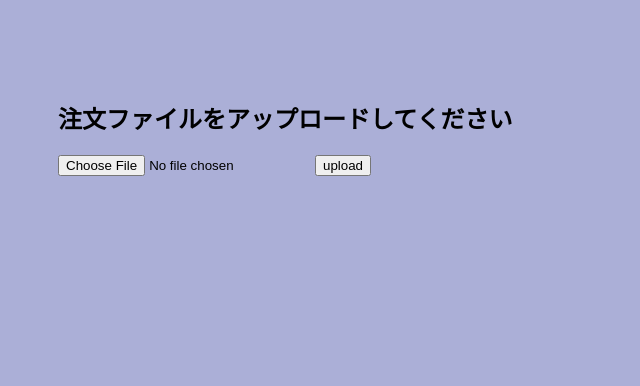
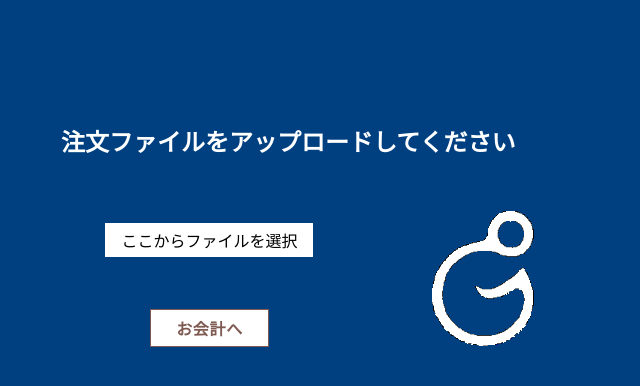
Before and after one commit to osakabe-shigeko/order_app, a Flask app: page / in a window 1280 px wide. Shown: the top 386 px of the page, without its empty margins (0-640 px from the left). Run offline with Flask 2, Linux system fonts and the light colour scheme.

Commit message:
2nd commmit

```diff
--- a/app.py
+++ b/app.py
@@ -22,6 +22,8 @@ import sqlite3
 import numpy as np
 import os
 
+from torchvision.models import resnet18
+
 #OCR実行関数
 #cv2.resize()にて拡大(Bicubic補間にて4倍に拡大)後、OCR実行するサンプル
 #def img_to_text(img):
@@ -31,10 +33,12 @@ import os
 #    result = result.replace('\x0c', '')
 #    return result
 
-#MNIST分類
-# データセットの変換を定義
+# Resnet18に合わせた前処理を追加
 transform = transforms.Compose([
-  transforms.ToTensor()
+    transforms.Resize(256),
+    transforms.CenterCrop(224),
+    transforms.ToTensor(),
+    transforms.Normalize(mean=[0.485, 0.456, 0.406], std=[0.229, 0.224, 0.225]),
 ])
 
 class Net(pl.LightningModule):
@@ -42,24 +46,21 @@ class Net(pl.LightningModule):
     def __init__(self):
         super().__init__()
 
-        self.conv = nn.Conv2d(in_channels=1, out_channels=3, kernel_size=3, padding=1)
-        self.bn = nn.BatchNorm2d(3)
-        self.fc = nn.Linear(588, 10)
+        self.feature = resnet18(pretrained=True)
+        self.fc = nn.Linear(1000, 10)
 
     def forward(self, x):
-        h = self.conv(x)
-        h = F.relu(h)
-        h = self.bn(h)
-        h = F.max_pool2d(h, kernel_size=2, stride=2)
-        h = h.view(-1, 588)
+        h = self.feature(x)
         h = self.fc(h)
         return h
 
 net = Net().cpu().eval()
 # 重みの読み込み
-net.load_state_dict(torch.load('mnist.pt', map_location=torch.device('cpu')))
-def mnist(img_tensor):
-    y = net(img_tensor)
+net.load_state_dict(torch.load('id_no.pt', map_location=torch.device('cpu')))
+def mnist(img):
+    img = transform(img)
+    img =img.unsqueeze(0) # 1次元増やす
+    y = net(img)
     y = F.softmax(y, dim=1)
     y = torch.argmax(y)
     y = y.item()
@@ -68,15 +69,15 @@ def mnist(img_tensor):
 # オーダーリストを作る
 def my_order(file_full_path):
     img = cv2.imread(file_full_path)
-
+    #template画像("個数")の座標抽出
     # テンプレート画像を読み込み、グレースケールに変換
     template = cv2.imread('template.png', 0)
     # 入力画像が3次元以上の場合は2次元に変換
-    #if len(img.shape) > 2:
-    gray_img = cv2.cvtColor(img, cv2.COLOR_BGR2GRAY)
+    if len(img.shape) > 2:
+        img_gray = cv2.cvtColor(img, cv2.COLOR_BGR2GRAY)
 
     # テンプレートマッチングを実行
-    temp_result = cv2.matchTemplate(gray_img, template, cv2.TM_CCOEFF_NORMED)
+    temp_result = cv2.matchTemplate(img_gray, template, cv2.TM_CCOEFF_NORMED)
 
     # 一致マップから最もマッチした箇所の座標を取得
     min_val, max_val, min_loc, max_loc = cv2.minMaxLoc(temp_result)
@@ -89,212 +90,217 @@ def my_order(file_full_path):
     template_height = template.shape[0]  # テンプレート画像の高さ
     max_y = locs[0].max() + template_height  # 検出された領域の左下の y 座標
 
-    # BGR -> グレースケール
-    #gray_img = cv2.cvtColor(img, cv2.COLOR_BGR2GRAY)
-    #gray_img = cv2.imread('/content/033.png', cv2.IMREAD_GRAYSCALE)
+    #テンプレート画像の下から対象画像を抽出
     # エッジ抽出 (Canny)
-    edges = cv2.Canny(gray_img, 1, 100, apertureSize=3)
+    gray_img = cv2.imread(file_full_path, cv2.IMREAD_GRAYSCALE)
+    edges = cv2.Canny(gray_img, 1, 300, apertureSize=3)
 
     # 膨張処理
     kernel = cv2.getStructuringElement(cv2.MORPH_RECT, (2, 2))
     dilates = cv2.dilate(edges, kernel)
     # 輪郭抽出
+    #contours, hierarchy = cv2.findContours(dilates, cv2.RETR_TREE, cv2.CHAIN_APPROX_NONE)
     contours, hierarchy = cv2.findContours(dilates, cv2.RETR_TREE, cv2.CHAIN_APPROX_SIMPLE)
-
     # オーダーリストを初期化する
     order_list = []
-
+    #-----------------------------------------入れ替え
     #複数の変数を取得するときはZip enumerateはインデックス
-    for i, ( cnt, hrchy) in enumerate(zip(contours, hierarchy[0])):
-        if cv2.contourArea(cnt) < 1000:   #調整が必要
+    for i, (cnt, hrchy) in enumerate(zip(contours, hierarchy[0])):
+        if cv2.contourArea(cnt) < 600:   #調整が必要
             continue  # 面積が小さいものは除く
         if hrchy[3] == -1:
             continue  # ルートノードは除く
         # 輪郭を囲む長方形を計算する。
         rect = cv2.minAreaRect(cnt)  #輪郭に外接する回転した長方形
             #retval: ((中心の x 座標, 中心の y 座標), (長方形の幅, 長方形の高さ), 回転角度)
+        box = cv2.boxPoints(rect)         #長方形4点の座標 　左上、右上、右下、左下
 
-        box = cv2.boxPoints(rect).astype(int)   #長方形4点の座標 　左上、右上、右下、左下
-        # 左上の座標を取得する
-        left_top = tuple(box[0])
-        left_top_x = left_top[0]
-        left_top_y = left_top[1]
+        # 配列構造が多重になっているので、１回シンプルな配列にする (point [x y])
+        contour = []
+        contour = list(map(lambda point: point[0], cnt))
+        x_list = [ point[0] for point in contour ] # width
+        y_list = [ point[1] for point in contour ] # height
+        #return  [min(x_list), max(x_list), min(y_list), max(y_list)]
+        left_top_y = min(y_list)
+        x = min(x_list)
+        y = min(y_list)
+        width = template.shape[1]
+        height = 28
+        #angle = rect[2]
 
         # x_coords に格納されている座標のプラスマイナス10の範囲内にあるかどうかを判定する
-        if any(abs(left_top_x - x) <= 10 for x in x_coords) and (left_top_y > max_y):
-            box = cv2.boxPoints(rect)
-            # 回転した矩形を含む最小の矩形を計算
-            width = int(np.sqrt((box[1][0]-box[0][0])**2 + (box[1][1]-box[0][1])**2))
-            height = int(np.sqrt((box[2][0]-box[1][0])**2 + (box[2][1]-box[1][1])**2))
-            dst_pts = np.array([[0, 0], [width-1, 0], [width-1, height-1], [0, height-1]], dtype=np.float32)
+        if any(abs(template_x - x) <= 10 for template_x in x_coords) and (left_top_y > max_y):
+            img_cut = img[int(y):int(y+height), int(x):int(x+width)]
+            if img_cut.shape == (0,0):
+                continue
+            #cv2.imwrite('imgs/imgcut' + str(i) + '.png', img_cut)
+            #if len(img_cut.shape) == 2:
+            #    img_cut = cv2.cvtColor(img_cut, cv2.COLOR_GRAY2BGR)
 
-            # 変換行列を計算
-            M = cv2.getPerspectiveTransform(box, dst_pts)
-
-            # 回転した矩形領域を正方形に変換し、トリミング
-            img_cut = cv2.warpPerspective(img, M, (width, height))
-            if len(img_cut.shape) == 2: # グレースケール画像の場合
-                img_cut = cv2.cvtColor(img_cut, cv2.COLOR_GRAY2BGR) # カラー画像に変換
-
-            #個数の黒文字があるかどうか判別する
             #青の色相の範囲を指定する
             #色相（Hue）、彩度（Saturation）、明度（Value）を指定
-            #BGR色空間からHSV色空間に変換する
-            hsv = cv2.cvtColor(img_cut, cv2.COLOR_BGR2HSV)
-            # 薄い青の色相の範囲を指定する
-            lower_blue = np.array([50, 50, 50])
-            upper_blue = np.array([180, 255, 255])
+            # BGR色空間からHSV色空間に変換する
+            #hsv = cv2.cvtColor(img_cut, cv2.COLOR_BGR2HSV)
+
+            #lower_blue = np.array([50, 50, 50])
+            #upper_blue = np.array([180, 255, 255])
 
             # 色の範囲にマスクを作成する
-            img_mask = cv2.inRange(hsv, lower_blue, upper_blue)
+            # img_cutが真っ白の場合はマスクを全て0の画像として作成
+            #if np.all(img_cut == 255):
+            #    img_mask = np.zeros_like(img_cut, dtype=np.uint8)
+            #else:
+            #img_mask = cv2.inRange(img_cut, lower_blue, upper_blue)
 
+            #IDの範囲で切り出し
+            img_mask = img[int(y):int(y+28), int(x):int(x+template.shape[1]*0.2)]
+            if img_mask is not None:
+                blur = cv2.GaussianBlur(img_mask, (3, 3), 1)
+                # Cannyエッジ検出を適用する
+                edges_cut = cv2.Canny(blur , 200, 500)
+                #メニューIDが映っているもののみにする
+                if cv2.countNonZero(edges_cut) < 10:
+                    continue
+
+            #個数の入力があるか
             # マスクを反転して、抽出した部分のみ白にする
-            img_mask_inv = cv2.bitwise_not(img_mask)
-            #img_mask_inv = cv2.resize(img_mask_inv, (img_mask.shape[1], img_mask.shape[0]))
-            #img_bk = cv2.bitwise_and(img_cut, img_cut, mask=img_mask)
-            #img_black = cv2.bitwise_or(img_bk, np.full(img_cut.shape, 255, dtype=np.uint8), mask=img_mask_inv)
+            #img_mask_inv = cv2.bitwise_not(img_mask)
             #マスクのチャンネルを増やす
-            img_mask3 = cv2.cvtColor(img_mask , cv2.COLOR_GRAY2BGR)
+            #img_mask3 = cv2.cvtColor(img_mask , cv2.COLOR_GRAY2BGR)
             #マスクの膨張処理
-            kernel = cv2.getStructuringElement(cv2.MORPH_RECT, (3, 3))
-            img_mask4 = cv2.dilate(img_mask3, kernel)
+            #kernel = cv2.getStructuringElement(cv2.MORPH_RECT, (3, 3))
+            #img_mask4 = cv2.dilate(img_mask3, kernel)
             #青文字部分を白へ
-            img_black = cv2.bitwise_or(img_cut, img_mask4)
+            #img_black = cv2.bitwise_or(img_cut, img_mask4)
 
+            img_black = img_cut[0:28, int(template.shape[1]*0.2):]
             # ガウシアンフィルタを適用する
             blur = cv2.GaussianBlur(img_black, (3, 3), 1)
             # Cannyエッジ検出を適用する
             edges_cut = cv2.Canny(blur , 200, 500)
+            if cv2.countNonZero(edges_cut) < 10:
+                continue
+            cv2.imwrite('imgs/img_cut.png', img_cut)
 
-            # エッジの検出結果から映っているものがあるかどうかを判断する
-            if cv2.countNonZero(edges_cut) > 10:
-                cv2.imwrite('imgs/img_cut.png', img_cut)
-            #メニューidを取得
-                #メニューIDの部分、前3/1のみトリミングする
-                # 画像の高さ、幅を取得
-                #_, width, height= img_cut.shape[::-1]
-                # トリミングする幅を計算
-                #trim_width = int(width / 3)
-                # トリミングする範囲を指定
-                #start_x = 0
-                #start_y = 0
-                #end_x = trim_width
-                #end_y = height
-                # 画像をトリミング
-                #img_trim = img_cut[start_y:end_y, start_x:end_x]
-                #trim_gray = cv2.cvtColor(img_trim, cv2.COLOR_RGB2GRAY)
-                #trim = cv2.adaptiveThreshold(trim_gray, 255, cv2.ADAPTIVE_THRESH_GAUSSIAN_C,cv2.THRESH_BINARY, 51, 20)
-                #if img_to_text(trim) == "":
-                #    id = 0     #id番号が読み取れないときは仕方ないので1
-                #else:
-                #    id = img_to_text(trim)
+        #-----------------------------------------入れ替え
 
-                keta = 0
-                img_gray = Image.open('imgs/img_cut.png').convert('L')
-                # 画像の幅と高さを取得
-                width, height = img_gray.size
-                # トリミングする幅を計算
-                trim_width = width*0.08
-                # トリミングする範囲を指定
-                x = 2
-                y = 3
+            keta = 0
+            #img_gray = Image.open('imgs/img_cut.png').convert('L')
+            img_cut2 = Image.open('imgs/img_cut.png')
+            # 画像の幅と高さを取得
+            width = template.shape[1]
+            height = 28
+            # トリミングする幅を計算
+            trim_width = width*0.068
+            # トリミングする範囲を指定
+            x = 1
+            y = 3
 
-                # 画像1をトリミング
-                img_1 = img_gray.crop((x, y, x + trim_width, y + height-8))
-                img_array = np.array(img_1)
-                # 閾値を設定して2値化する
-                _, img_bin = cv2.threshold(img_array, 0, 255, cv2.THRESH_BINARY_INV + cv2.THRESH_OTSU)
-                # ガウシアンフィルタを適用する
-                blur = cv2.GaussianBlur(img_bin, (3, 3), 1)
-                # Cannyエッジ検出を適用する
-                edges_cut = cv2.Canny(blur , 200, 500)
-                # 画像の非ゼロピクセル数をカウントする
-                count = cv2.countNonZero(edges_cut)
-                if count > 30:
-                    keta = 1
-                    # 画像を28x28にリサイズする
-                    img = cv2.resize(img_array, (28, 28))
-                    # テンソルに変換する
-                    img_tensor = img.reshape((1, 1, 28, 28))
-                    img_tensor = torch.tensor(img).unsqueeze(0).unsqueeze(0) / 255.0  # (1, 1, 28, 28)に変換し、値を0〜1に正規化する
-                    img1 = mnist(img_tensor)
+            # 画像1をトリミング
+            img_1 = img_cut2.crop((x, y, x + trim_width, y + height-8))
+            img_array = np.array(img_1)
+            # 閾値を設定して2値化する
+            img_gray = cv2.cvtColor(img_array, cv2.COLOR_BGR2GRAY)
+            _, img_bin = cv2.threshold(img_gray, 0, 255, cv2.THRESH_BINARY_INV + cv2.THRESH_OTSU)
+            # ガウシアンフィルタを適用する
+            blur = cv2.GaussianBlur(img_bin, (3, 3), 1)
+            # Cannyエッジ検出を適用する
+            edges_cut = cv2.Canny(blur , 200, 500)
+            # 画像の非ゼロピクセル数をカウントする
+            count = cv2.countNonZero(edges_cut)
+            #if count > 40:
+            keta = 1
+            # 画像を28x28にリサイズする
+            #img = cv2.resize(img_array, (28, 28))
+            # テンソルに変換する
+            #img_tensor = img.reshape((1, 1, 28, 28))
+            #img_tensor = torch.tensor(img).unsqueeze(0).unsqueeze(0) / 255.0  # (1, 1, 28, 28)に変換し、値を0〜1に正規化する
+            img1 = mnist(img_1)
 
-                # 画像2をトリミング
-                img_2 = img_gray.crop((x + trim_width, y, x + trim_width*2, y + y + height-8))
-                img_array = np.array(img_2)
-                # 閾値を設定して2値化する
-                _, img_bin = cv2.threshold(img_array, 0, 255, cv2.THRESH_BINARY_INV + cv2.THRESH_OTSU)
-                # ガウシアンフィルタを適用する
-                blur = cv2.GaussianBlur(img_bin, (3, 3), 1)
-                # Cannyエッジ検出を適用する
-                edges_cut = cv2.Canny(blur , 200, 500)
-                # 画像の非ゼロピクセル数をカウントする
-                count = cv2.countNonZero(edges_cut)
-                if count > 30:
-                    keta = 2
-                    # 画像を28x28にリサイズする
-                    img = cv2.resize(img_array, (28, 28))
-                    # テンソルに変換する
-                    img_tensor = torch.tensor(img).unsqueeze(0).unsqueeze(0) / 255.0  # (1, 1, 28, 28)に変換し、値を0〜1に正規化する
-                    img2 = mnist(img_tensor)
+            # 画像2をトリミング
+            img_2 = img_cut2.crop((x + trim_width, y, x + trim_width*2, y + y + height-8))
+            img_array = np.array(img_2)
+            img_gray = cv2.cvtColor(img_array, cv2.COLOR_BGR2GRAY)
+            # 閾値を設定して2値化する
+            _, img_bin = cv2.threshold(img_gray, 0, 255, cv2.THRESH_BINARY_INV + cv2.THRESH_OTSU)
+            # ガウシアンフィルタを適用する
+            blur = cv2.GaussianBlur(img_bin, (3, 3), 1)
+            # Cannyエッジ検出を適用する
+            edges_cut = cv2.Canny(blur , 200, 500)
+            # 画像の非ゼロピクセル数をカウントする
+            count = cv2.countNonZero(edges_cut)
+            if count > 40:
+                keta = 2
+                # 画像を28x28にリサイズする
+                #img = cv2.resize(img_array, (28, 28))
+                # テンソルに変換する
+                #img_tensor = torch.tensor(img).unsqueeze(0).unsqueeze(0) / 255.0  # (1, 1, 28, 28)に変換し、値を0〜1に正規化する
+                img2 = mnist(img_2)
 
-                # 画像3をトリミング
-                img_3 = img_gray.crop((x + trim_width*2, y, x + trim_width*3, y + y + height-8))
-                img_array = np.array(img_3)
-                # 閾値を設定して2値化する
-                _, img_bin = cv2.threshold(img_array, 0, 255, cv2.THRESH_BINARY_INV + cv2.THRESH_OTSU)
-                # ガウシアンフィルタを適用する
-                blur = cv2.GaussianBlur(img_bin, (3, 3), 1)
-                # Cannyエッジ検出を適用する
-                edges_cut = cv2.Canny(blur , 200, 500)
-                # 画像の非ゼロピクセル数をカウントする
-                count = cv2.countNonZero(edges_cut)
-                if count > 30:
-                    keta = 3
-                    # 画像を28x28にリサイズする
-                    img = cv2.resize(img_array, (28, 28))
-                    # テンソルに変換する
-                    img_tensor = torch.tensor(img).unsqueeze(0).unsqueeze(0) / 255.0  # (1, 1, 28, 28)に変換し、値を0〜1に正規化する
-                    img3 = mnist(img_tensor)
+            # 画像3をトリミング
+            img_3 = img_cut2.crop((x + trim_width*2, y, x + trim_width*3, y + y + height-8))
+            img_array = np.array(img_3)
+            # 閾値を設定して2値化する
+            img_gray = cv2.cvtColor(img_array, cv2.COLOR_BGR2GRAY)
+            _, img_bin = cv2.threshold(img_gray, 0, 255, cv2.THRESH_BINARY_INV + cv2.THRESH_OTSU)
+            # ガウシアンフィルタを適用する
+            blur = cv2.GaussianBlur(img_bin, (3, 3), 1)
+            # Cannyエッジ検出を適用する
+            edges_cut = cv2.Canny(blur , 200, 500)
+            # 画像の非ゼロピクセル数をカウントする
+            count = cv2.countNonZero(edges_cut)
+            if count > 40:
+                keta = 3
+                # 画像を28x28にリサイズする
+                #img = cv2.resize(img_array, (28, 28))
+                # テンソルに変換する
+                #img_tensor = torch.tensor(img).unsqueeze(0).unsqueeze(0) / 255.0  # (1, 1, 28, 28)に変換し、値を0〜1に正規化する
+                img3 = mnist(img_3)
 
-                #id
-                if keta == 1:
-                    id = img1
-                elif keta == 2:
-                    id = img1*10 + img2
-                elif keta == 3:
-                    id = img1*100 + img2*10 + img3
-                else:
-                    id = 0
+            #id
+            if keta == 1:
+                id = img1
+            elif keta == 2:
+                id = img1*10 + img2
+            elif keta == 3:
+                id = img1*100 + img2*10 + img3
+            else:
+                id = 0
 
+            if id > 120:
+                id = 120
+            print(id)
 
             #個数を取得
-                # Hough変換を行い、正の字から直線を検出
-                # 画像の高さ、幅を取得
-                _, width, height= img_cut.shape[::-1]
-                # トリミングする幅を計算
-                trim_width = int(width / 3)
-                # 罫線を削除するために回りを削除
-                start_x = trim_width
-                start_y = 2
-                end_x = width-2
-                end_y = height-2
-                img_trim_r = img_cut[start_y:end_y,start_x:end_x]
-                #gray = cv2.cvtColor(img_trim_r, cv2.COLOR_BGR2GRAY)
-                #reversed_gray = cv2.bitwise_not(gray)
-                edges = cv2.Canny(img_trim_r, 200, 500, apertureSize=3)
-                lines = cv2.HoughLinesP(edges, rho=1, theta=np.pi/360, threshold=20, minLineLength=15, maxLineGap=3)
-                if lines is not None:
-                    kosu = len(lines)
-                else:
-                    kosu = 0
+            # Hough変換を行い、正の字から直線を検出
+            # 画像の高さ、幅を取得
+            width = template.shape[1]
+            height = 28
+            # トリミングする幅を計算
+            trim_width = int(template.shape[1] / 3)
+            # 罫線を削除するために回りを削除
+            start_x = trim_width
+            start_y = 2
+            end_x = width-2
+            end_y = height-2
+            img_cut3 = cv2.imread('imgs/img_cut.png')
+            img_trim_r = img_cut3[start_y:end_y,start_x:end_x]
+            #img_trim_r = img_cut2[start_y:end_y,start_x:end_x]
+            #gray = cv2.cvtColor(img_trim_r, cv2.COLOR_BGR2GRAY)
+            #reversed_gray = cv2.bitwise_not(gray)
+            edges = cv2.Canny(img_trim_r, 200, 500, apertureSize=3)
+            lines = cv2.HoughLinesP(edges, rho=1, theta=np.pi/360, threshold=20, minLineLength=15, maxLineGap=3)
+            if lines is not None:
+                kosu = len(lines)
+            else:
+                kosu = 0
 
-                #order_listに追加
-                order_list.append([id, kosu])
+            #order_listに追加
+            order_list.append([id, kosu])
     return order_list
 
 # Flask のインスタンスを作成
-app = Flask(__name__)
+app = Flask(__name__,static_folder='./templates/images')
 
 #　拡張子が適切かどうかをチェック
 def allwed_file(filename):
--- /dev/null
+++ b/templates/images/register.css
@@ -0,0 +1,52 @@
+@charset "utf-8";
+body {
+  background-color:#004080;
+  margin-top      : 100px;
+  padding-left    : 50px;
+  font-family     : serif;
+  color           : #ffffff;
+}
+input,textarea,select,button{
+    font-family   : serif;
+}
+form .formbottom {
+	text-align: center;
+}
+form .btns{
+  font-size: 16px;
+	display: inline-block;
+	vertical-align: middle;
+	margin: 0 10px;
+	padding: 6px 25px;
+	color: #7e5a52;
+	font-weight: bold;
+	letter-spacing: 0.5pt;
+	text-decoration: none;
+	background-color: #ffffff;
+	border: 1px solid #7e5a52;
+	cursor: pointer;
+	transition-duration:0.3s;
+    -webkit-transition-duration:0.3s;
+    -moz-transition-duration:0.3s;
+    -o-transition-duration:0.3s;
+    -ms-transition-duration:0.3s;
+}
+form .btns:hover{
+    color: #ffffff;
+    background-color: #7e5a52;
+}
+.formbottom input[type="file"] {
+  height: 100%;
+  left: 0;
+  opacity: 0;
+  position: absolute;
+  top: 0;
+  width: 100%;
+}
+.filebyn {
+  display: inline-block;
+  padding: 5px 1em;
+  position: relative;
+  color: #000000;
+  background-color: #ffffff;
+}
--- a/templates/index.html
+++ b/templates/index.html
@@ -4,28 +4,34 @@
     <meta charset="UTF-8">
     <meta name="viewport" content="width=device-width, initial-scale=1.0">
     <title>Register App</title>
-    <!-- <link rel="stylesheet" href="./register.css">-->
-    <style>
-    body {
-      background-color:rgba(42, 53, 155, 0.394);
-      margin-top: 100px;
-      padding-left: 50px;}
-    </style>
+    <link rel="stylesheet" href="/images/register.css">
   </head>
 
-<body background-color:blue;>
-<h2>
-    注文ファイルをアップロードしてください
-</h2>
-<form method = post enctype = multipart/form-data>
-<p><input type = file name = filename>
-<input type = submit value = upload>
-</form>
-<!-- <h2>   -->
-<!-- <div class="sample-class"> -->
-<!--    メニュー追加へ  -->
-<!-- </div>  -->
-<!-- </h2>   -->
-<!-- <a href="/insert" role="button">menu</a>0  -->
+<body>
+  <table  width="500px">
+    <tr>
+      <td height = "50" colspan = "2">
+        <h2 style="color:white">注文ファイルをアップロードしてください</h2>
+      </td>
+    </tr>
+    <tr>
+      <td  style = "text-align: center;">
+        <form method = post enctype = multipart/form-data>
+        <div class="formbottom">
+          <p class ="filebyn">
+            ここからファイルを選択
+          <input type = file name = filename>
+          </p>
+          <br><br><br>
+          <input type = submit value = "お会計へ" class="btns submit">
+        </div>
+      </form>
+      </td>
+      <td>
+      <div style = "text-align: right;">
+        <img src = {{'/images/g.png'}} alt='ござるさロゴ'>
+      </div>
+      </td>
+    </tr>
 </body>
 </html>
--- a/templates/register.css
+++ /dev/null
@@ -1,5 +0,0 @@
-@charset "utf-8";
-body {
-  color: red;
-  background-color: aqua;
-}
```
Also changed, not shown: templates/result.html (+24 -21 lines), imgs/043.png (added), imgs/044.png (added), imgs/img_cut.png, templates/images/g.png (added), 2 other files.
